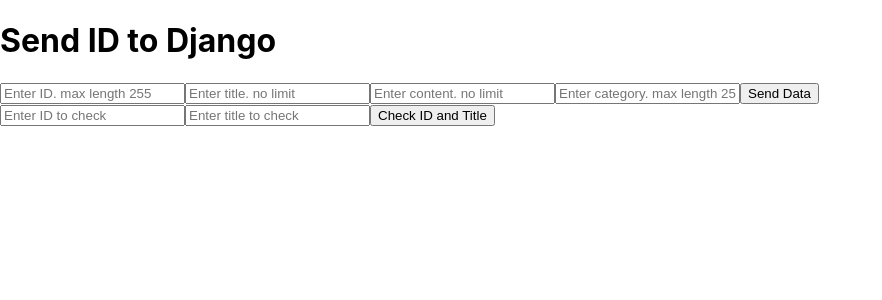
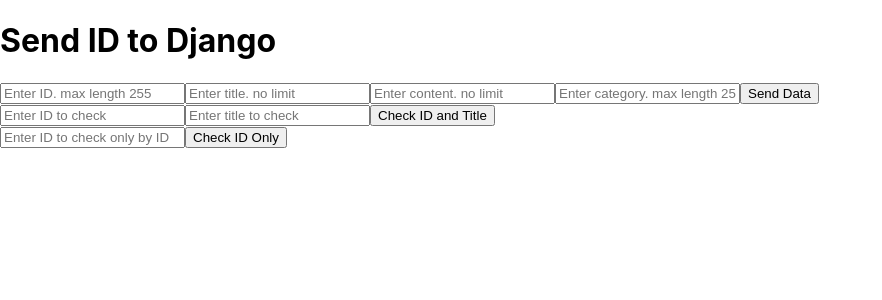
Before and after one commit to Campus-Mate/back-end, a React (Create React App) app in the folder frontend/: page / in a window 1280 px wide. Shown: the top 300 px of the page, without its empty margins (0-882 px from the left). Built offline with nearby package versions, Linux system fonts and the light colour scheme.

Commit message:
checkidonly add

```diff
--- a/frontend/src/components/SendID.js
+++ b/frontend/src/components/SendID.js
@@ -10,6 +10,8 @@
   const [checkId, setCheckId] = useState('');
   const [checkTitle, setCheckTitle] = useState('');
   const [checkResponse, setCheckResponse] = useState([]);
+  const [checkIdOnly, setCheckIdOnly] = useState('');
+  const [checkIdOnlyResponse, setCheckIdOnlyResponse] = useState([]);
   const [error, setError] = useState(null);
 
   const handleSubmit = async (e) => {
@@ -39,6 +41,21 @@
     } catch (error) {
       setError('Record not found');
       setCheckResponse([]);
+    }
+  };
+
+  const handleCheckIdOnly = async () => {
+    try {
+      const response = await axios.post('http://3.37.222.122:8001/api/show_id_by_id/', { id_value: checkIdOnly }, {
+        headers: {
+          'Content-Type': 'application/json',
+        }
+      });
+      setCheckIdOnlyResponse(response.data);
+      setError(null);
+    } catch (error) {
+      setError('Record not found');
+      setCheckIdOnlyResponse([]);
     }
   };
 
@@ -131,6 +148,31 @@
         </div>
       )}
 
+      <div>
+        <input
+          type="text"
+          value={checkIdOnly}
+          onChange={(e) => setCheckIdOnly(e.target.value)}
+          placeholder="Enter ID to check only by ID"
+        />
+        <button onClick={handleCheckIdOnly}>Check ID Only</button>
+      </div>
+
+      {checkIdOnlyResponse.length > 0 && (
+        <div>
+          <h3>Record Details by ID</h3>
+          {checkIdOnlyResponse.map(record => (
+            <div key={record.id}>
+              <p>ID: {record.id_value}</p>
+              <p>Title: {record.title}</p>
+              <p>Content: {record.content}</p>
+              <p>Category: {record.category}</p>
+              <p>Created At: {record.created_at}</p>
+            </div>
+          ))}
+        </div>
+      )}
+
       {error && <p>{error}</p>}
     </div>
   );
```
Also changed, not shown: 1 other file (tests, documents, lock files or other folders).
